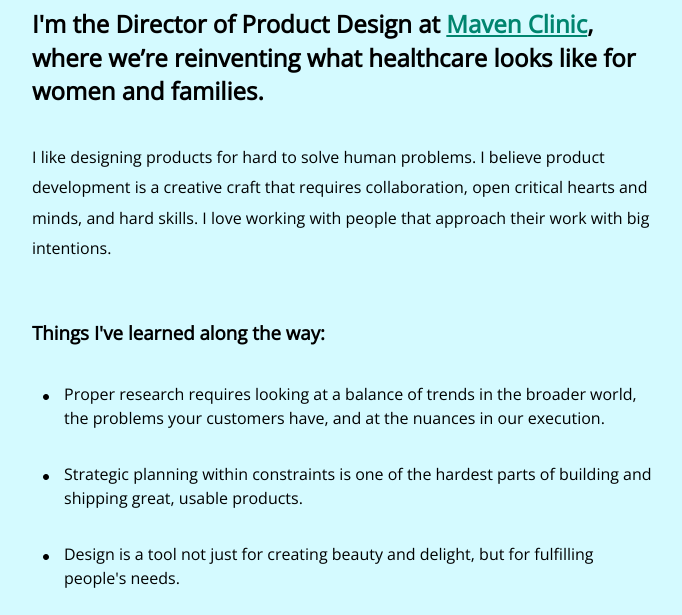
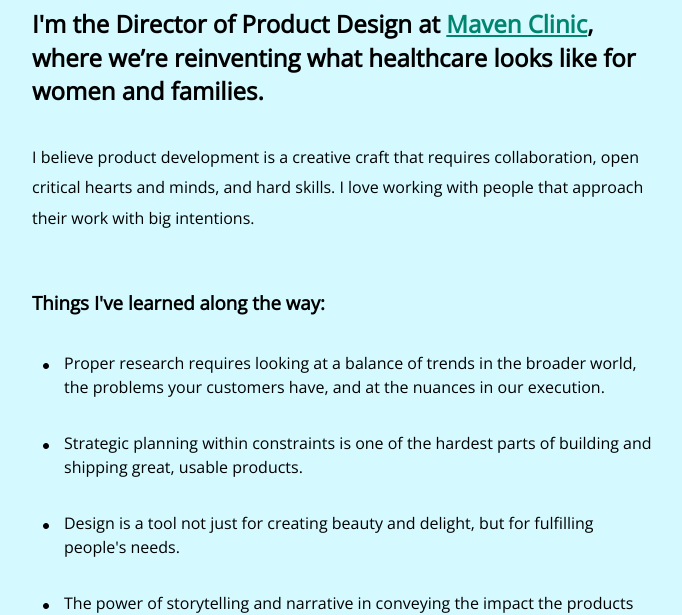
Before and after one commit to blairellis/personal-site, a plain HTML site: page index.html in a window 1280 px wide. Shown: the part 190-805 px from the top of the page, without its empty margins (104-786 px from the left). Drawn offline with nearby package versions, Linux system fonts and the light colour scheme.

Commit message:
Update index.html

```diff
--- a/index.html
+++ b/index.html
@@ -13,7 +13,7 @@
 
         <h2>I'm the Director of Product Design at <a href="https://mavenclinic.com" target="_blank">Maven Clinic</a>, where we’re reinventing what healthcare looks like for women and families.</h2>
 
-        <p>I like designing products for hard to solve human problems. I believe product development is a creative craft that requires collaboration, open critical hearts and minds, and hard skills. I love working with people that approach their work with big intentions.</p>
+        <p>I believe product development is a creative craft that requires collaboration, open critical hearts and minds, and hard skills. I love working with people that approach their work with big intentions.</p>
 
 
         <h3>Things I've learned along the way:</h3>
```
